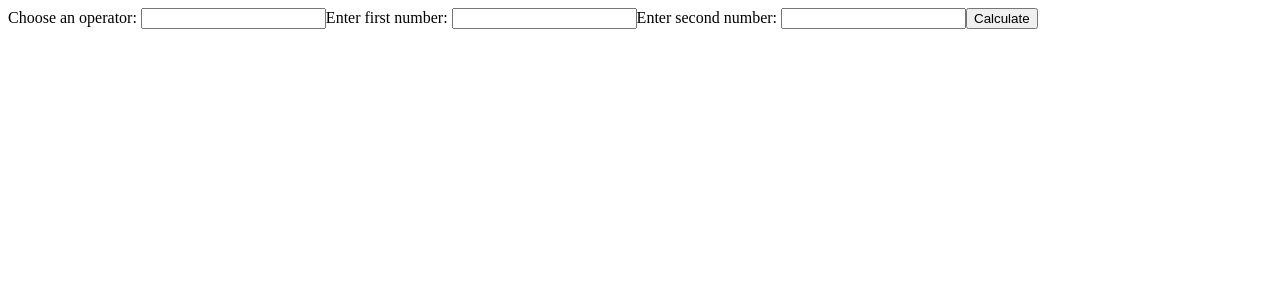
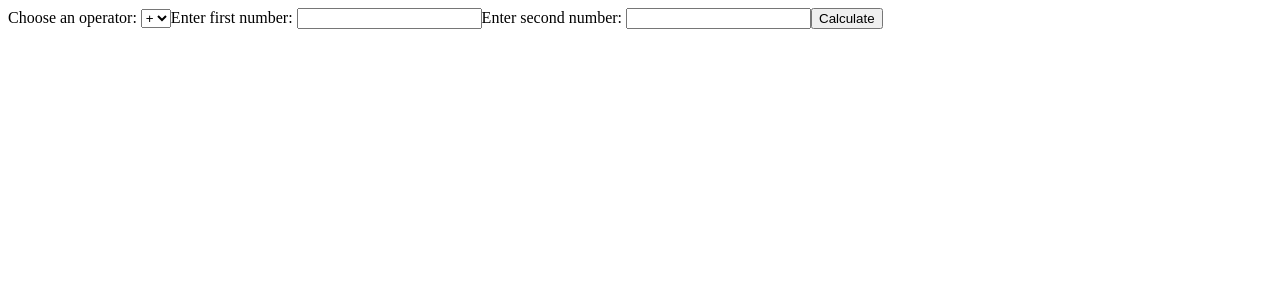
Before and after one commit to sangram72/simple-calculator, a React (Vite) app: page / in a window 1280 px wide. Shown: the top 300 px of the page. Built offline with nearby package versions, Linux system fonts and the light colour scheme.

Commit message:
Update App.jsx
dropdown option added

```diff
--- a/src/App.jsx
+++ b/src/App.jsx
@@ -2,7 +2,7 @@
 
 function App() {
 
-  const [op, setOp] = useState();
+  const [op, setOp] = useState("+");
   const [fstNumber, setFstNumber] = useState();
   const [secNumber, setSecNumber] = useState();
     const [result, setResult] = useState(null);
@@ -53,7 +53,18 @@
   return (
     <div>
       <label>Choose an operator: </label>
-      <input type="text" onChange={handleChange} value={op} />
+
+      <select onChange={handleChange}>
+
+       <option value="+">+</option>
+
+       <option value="-">-</option>
+
+       <option value="*">*</option>
+
+       <option value="/">/</option>
+
+     </select>
 
       <label>Enter first number: </label>
       <input type="number" onChange={handleFstNumberChange} value={fstNumber} />
```
